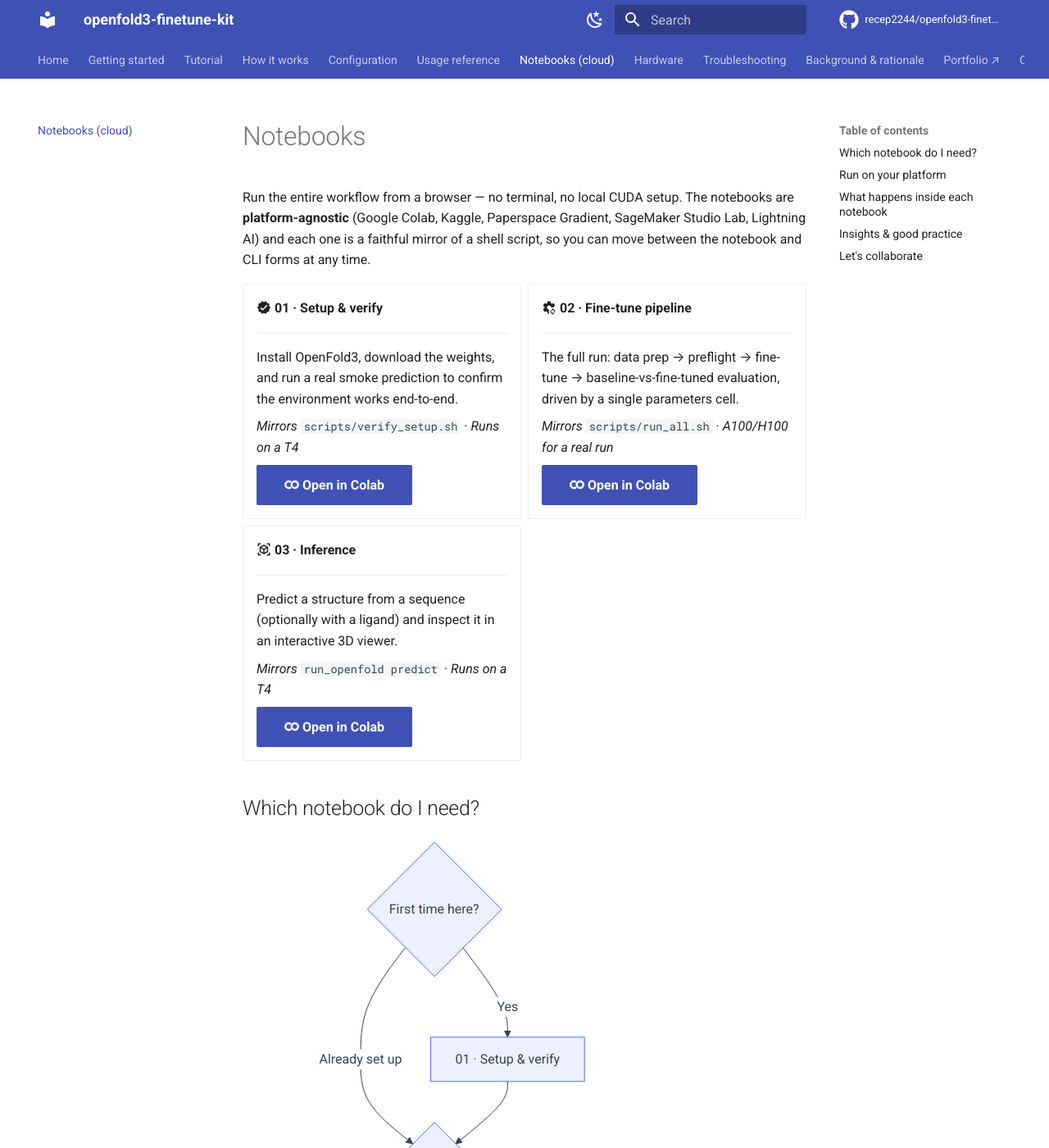
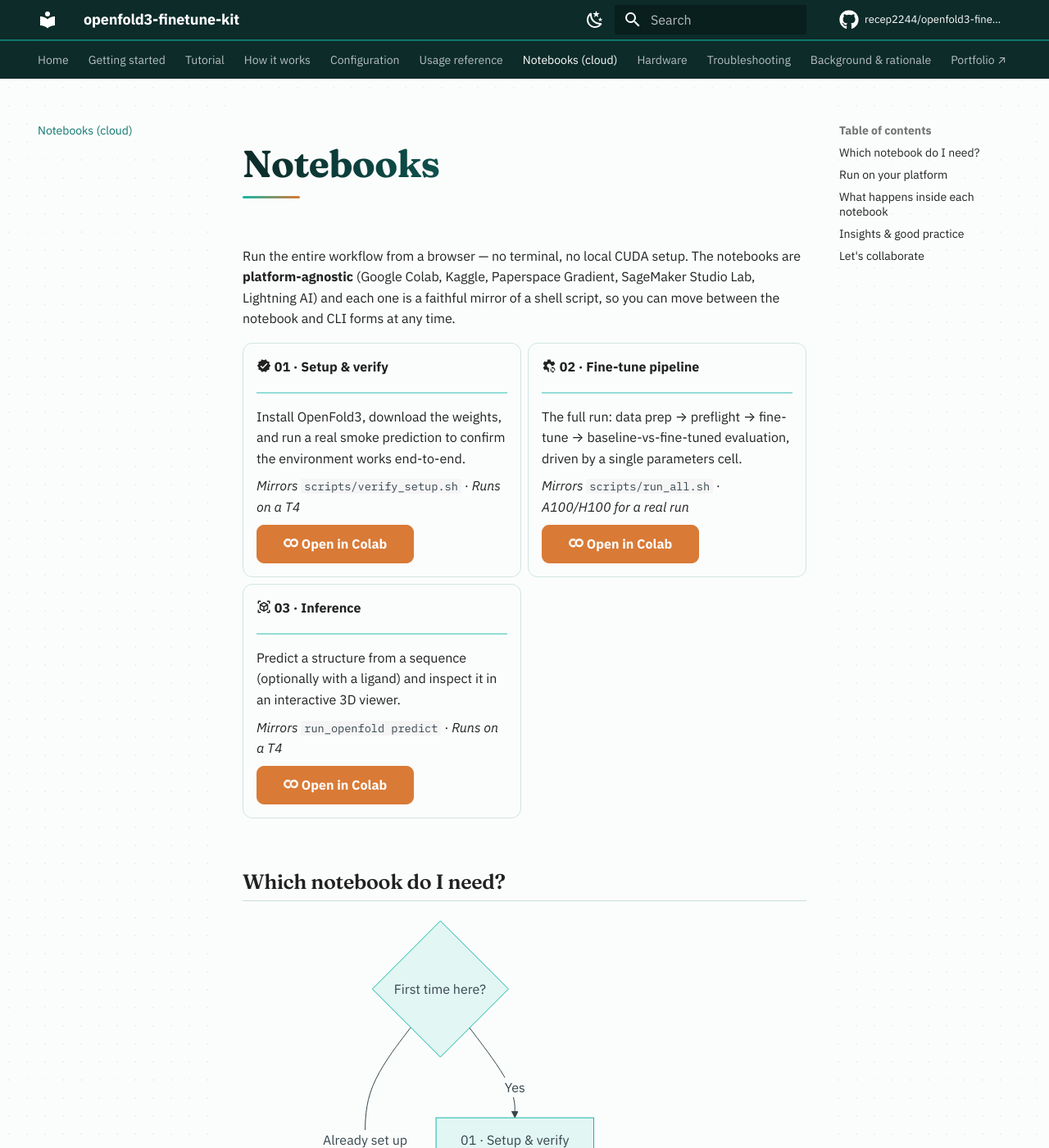
Before and after one commit to recep2244/openfold3-finetune-kit, an MkDocs documentation site: the page built from docs/notebooks.md, in a window 1280 px wide and 1400 px high. Shown: the whole window at 82% size. Built offline with MkDocs 1.6.1 and Material for MkDocs 9.7.7, drawn with Linux system fonts in a browser that asks for light colours; comment, search, counter and statistics services are not loaded.

Commit message:
docs: apply a custom science-software theme to the docs site
Deep pine-teal palette, IBM Plex Sans/Mono + Fraunces display headings, gradient H1s, lifted cards, branded admonitions and buttons, subtle molecular grid texture. Ignore local .agents/ skill tooling.

```diff
--- /dev/null
+++ b/docs/stylesheets/extra.css
@@ -0,0 +1,152 @@
+/* =============================================================================
+   openfold3-finetune-kit — custom theme
+   Aesthetic: "laboratory instrument / structural-biology journal"
+   Deep pine-teal ink · phosphor-teal accent · warm amber CTA · Fraunces display
+   ============================================================================= */
+
+@import url("https://fonts.googleapis.com/css2?family=Fraunces:opsz,wght@9..144,500;9..144,600;9..144,700&display=swap");
+
+:root {
+  --of3-ink:        #0c2b29;  /* deep pine-teal */
+  --of3-ink-2:      #0e3330;
+  --of3-teal:       #0f766e;  /* link/accent (AA on white) */
+  --of3-teal-bright:#14b8a6;  /* hover / dark-mode accent */
+  --of3-amber:      #d97a36;  /* warm CTA */
+  --of3-amber-deep: #b85f20;
+  --of3-display: "Fraunces", "IBM Plex Sans", Georgia, serif;
+}
+
+/* ---- light scheme -------------------------------------------------------- */
+[data-md-color-scheme="default"] {
+  --md-primary-fg-color:        var(--of3-ink);
+  --md-primary-fg-color--light: var(--of3-ink-2);
+  --md-primary-fg-color--dark:  #08201e;
+  --md-accent-fg-color:         var(--of3-teal-bright);
+  --md-typeset-a-color:         var(--of3-teal);
+  --md-default-bg-color:        #fbfdfc;
+}
+
+/* ---- dark scheme --------------------------------------------------------- */
+[data-md-color-scheme="slate"] {
+  --md-primary-fg-color:        #08201e;
+  --md-accent-fg-color:         var(--of3-teal-bright);
+  --md-typeset-a-color:         #5eead4;
+  --md-default-bg-color:        #0a1816;
+  --md-default-fg-color--light: #c8d6d2;
+}
+
+/* ---- typography ---------------------------------------------------------- */
+.md-typeset h1,
+.md-typeset h2 {
+  font-family: var(--of3-display);
+  font-weight: 600;
+  letter-spacing: -0.012em;
+}
+.md-typeset h1 {
+  font-weight: 700;
+  font-size: 2.3rem;
+  line-height: 1.12;
+  background: linear-gradient(95deg, var(--of3-ink) 0%, var(--of3-teal) 70%);
+  -webkit-background-clip: text;
+  background-clip: text;
+  color: transparent;
+}
+[data-md-color-scheme="slate"] .md-typeset h1 {
+  background: linear-gradient(95deg, #e7fffb 0%, var(--of3-teal-bright) 80%);
+  -webkit-background-clip: text;
+  background-clip: text;
+  color: transparent;
+}
+.md-typeset h2 {
+  margin-top: 2.4em;
+  padding-bottom: 0.25rem;
+  border-bottom: 1px solid color-mix(in srgb, var(--of3-teal) 22%, transparent);
+}
+.md-header__title { font-weight: 600; letter-spacing: -0.01em; }
+
+/* thin molecular accent line under the header */
+.md-header { box-shadow: 0 2px 0 0 color-mix(in srgb, var(--of3-teal-bright) 55%, transparent); }
+
+/* ---- hero strip on the home page (first content block) ------------------- */
+.md-content__inner > h1:first-of-type {
+  margin-top: 0.6em;
+}
+.md-content__inner > h1:first-of-type::after {
+  content: "";
+  display: block;
+  width: 3.5rem;
+  height: 3px;
+  margin-top: 0.7rem;
+  border-radius: 3px;
+  background: linear-gradient(90deg, var(--of3-teal-bright), var(--of3-amber));
+}
+
+/* ---- grid cards ---------------------------------------------------------- */
+.md-typeset .grid.cards > ul > li,
+.md-typeset .grid > .card {
+  border: 1px solid color-mix(in srgb, var(--of3-teal) 18%, transparent);
+  border-radius: 12px;
+  transition: transform .18s ease, box-shadow .18s ease, border-color .18s ease;
+}
+.md-typeset .grid.cards > ul > li:hover {
+  transform: translateY(-4px);
+  border-color: color-mix(in srgb, var(--of3-teal-bright) 60%, transparent);
+  box-shadow: 0 12px 28px -14px color-mix(in srgb, var(--of3-ink) 55%, transparent);
+}
+.md-typeset .grid.cards > ul > li > hr {
+  border-bottom: 2px solid color-mix(in srgb, var(--of3-teal-bright) 45%, transparent);
+}
+
+/* ---- buttons ------------------------------------------------------------- */
+.md-typeset .md-button {
+  border-radius: 9px;
+  border-width: 1.5px;
+  font-weight: 600;
+  transition: transform .12s ease, box-shadow .12s ease;
+}
+.md-typeset .md-button:hover { transform: translateY(-2px); }
+.md-typeset .md-button--primary {
+  background: var(--of3-amber);
+  border-color: var(--of3-amber);
+  color: #fff;
+}
+.md-typeset .md-button--primary:hover {
+  background: var(--of3-amber-deep);
+  border-color: var(--of3-amber-deep);
+  box-shadow: 0 10px 22px -12px var(--of3-amber);
+}
+
+/* ---- admonitions: tighten + brand the common ones ------------------------ */
+.md-typeset .admonition,
+.md-typeset details {
+  border-radius: 10px;
+  border-left-width: 4px;
+}
+.md-typeset .admonition.tip,
+.md-typeset .admonition.success { border-left-color: var(--of3-teal-bright); }
+.md-typeset .admonition.note,
+.md-typeset .admonition.info { border-left-color: var(--of3-teal); }
+.md-typeset .admonition.quote { border-left-color: var(--of3-amber); }
+
+/* ---- code, tables, misc -------------------------------------------------- */
+.md-typeset pre > code { border-radius: 10px; }
+.md-typeset table:not([class]) {
+  border-radius: 10px;
+  overflow: hidden;
+  box-shadow: 0 0 0 1px color-mix(in srgb, var(--of3-teal) 14%, transparent);
+}
+.md-typeset table:not([class]) th {
+  background: color-mix(in srgb, var(--of3-teal) 12%, var(--md-default-bg-color));
+  font-weight: 600;
+}
+.md-typeset__scrollwrap { scrollbar-color: var(--of3-teal) transparent; }
+
+/* subtle dotted texture behind content for depth (very faint) */
+.md-main {
+  background-image: radial-gradient(color-mix(in srgb, var(--of3-teal) 7%, transparent) 1px, transparent 1px);
+  background-size: 22px 22px;
+}
+[data-md-color-scheme="slate"] .md-main {
+  background-image: radial-gradient(rgba(94, 234, 212, 0.05) 1px, transparent 1px);
+}
+.md-content { background: var(--md-default-bg-color); border-radius: 12px; }
--- a/mkdocs.yml
+++ b/mkdocs.yml
@@ -11,18 +11,21 @@ theme:
   name: material
   icon:
     repo: fontawesome/brands/github
+  font:
+    text: IBM Plex Sans
+    code: IBM Plex Mono
   palette:
     - media: "(prefers-color-scheme: light)"
       scheme: default
-      primary: indigo
-      accent: indigo
+      primary: teal
+      accent: teal
       toggle:
         icon: material/weather-night
         name: Switch to dark mode
     - media: "(prefers-color-scheme: dark)"
       scheme: slate
-      primary: indigo
-      accent: indigo
+      primary: teal
+      accent: teal
       toggle:
         icon: material/weather-sunny
         name: Switch to light mode
@@ -36,6 +39,9 @@ theme:
     - content.tabs.link
     - search.suggest
     - search.highlight
+
+extra_css:
+  - stylesheets/extra.css
 
 nav:
   - Home: index.md
```
Also changed, not shown: 1 other file.
